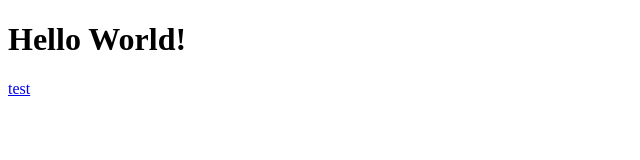
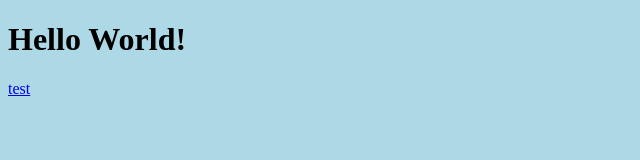
Before and after one commit to Zheng-Bote/gh_action_hello-world, a plain HTML site: page docs/index.html in a window 1280 px wide. Shown: the whole page, without its empty margins (0-640 px from the left). Drawn offline with Linux system fonts and the light colour scheme.

Commit message:
Update index.html

```diff
--- a/docs/index.html
+++ b/docs/index.html
@@ -3,6 +3,13 @@
   <head>
     <meta charset="UTF-8" />
     <title>Hello World!</title>
+    <style>
+      body {
+        width: 100%;
+      height: 100%;
+      background: lightblue;
+      }
+    </style>
   </head>
   <body>
     <h1>Hello World!</h1>
```
